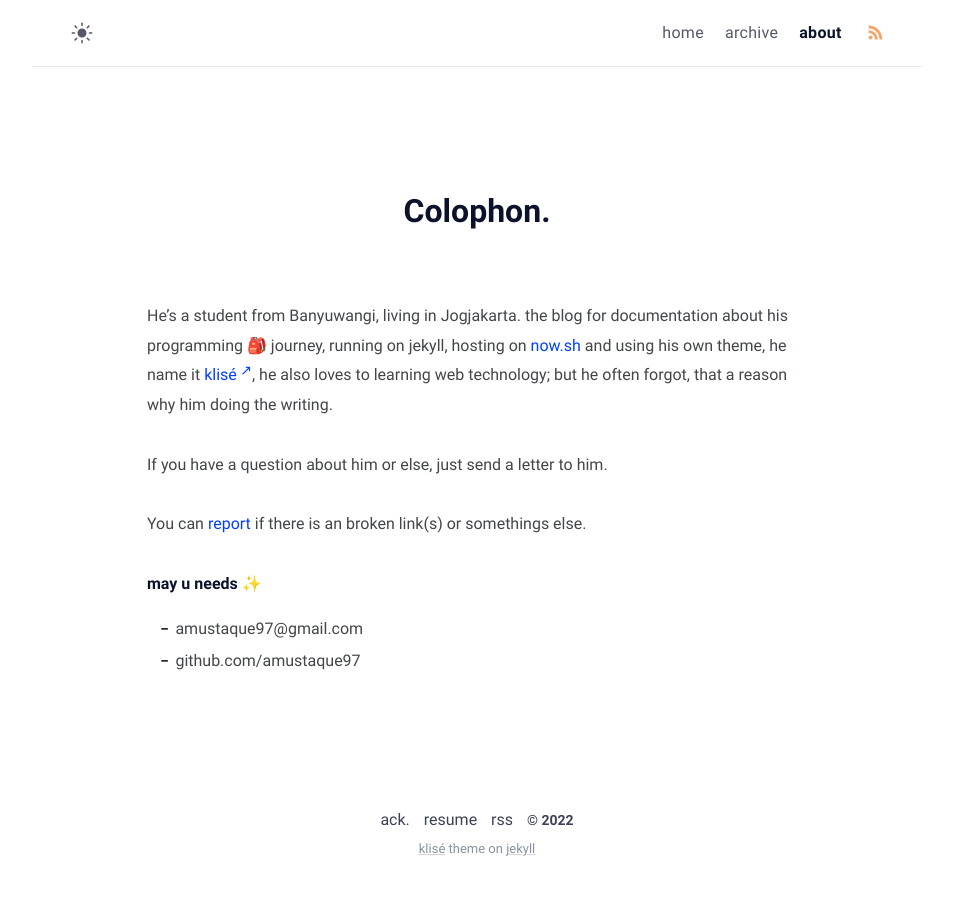
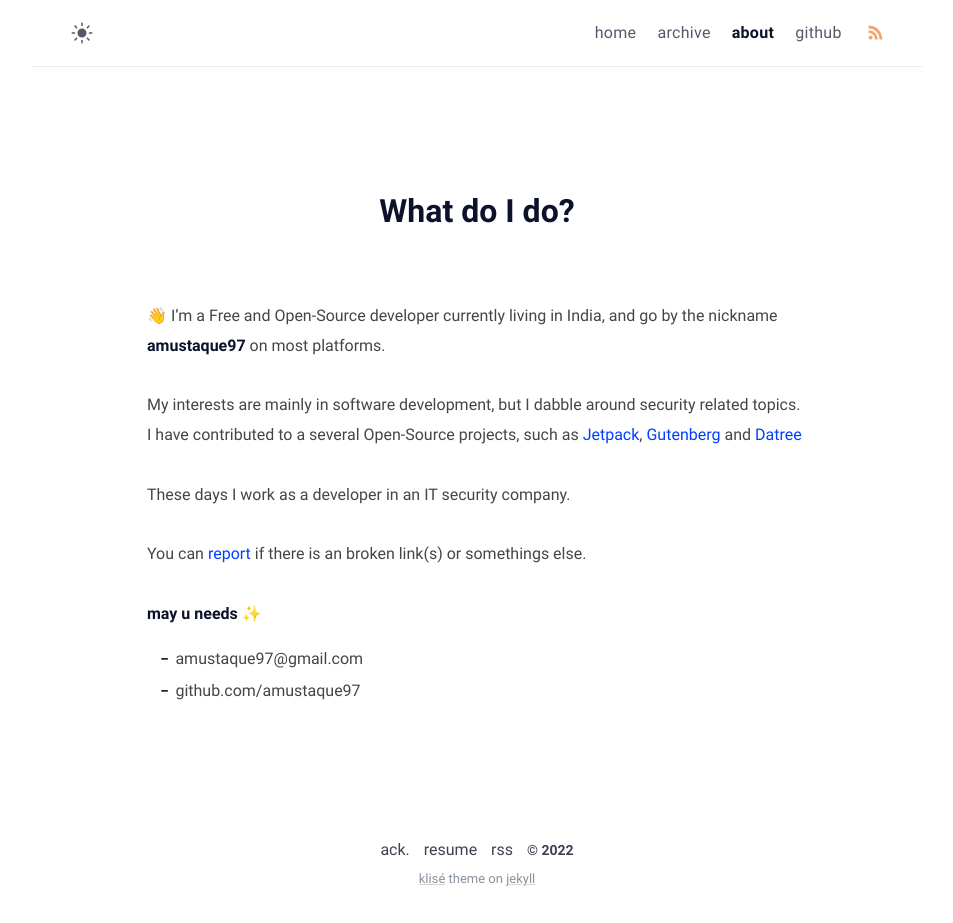
Before and after one commit to amustaque97/amustaque97.github.io, a Jekyll site: the page built from about.md, in a window 1280 px wide. Shown: the whole page, without its empty margins (163-1116 px from the left). Built offline with Jekyll 4.4.1, drawn with Linux system fonts in a browser that asks for light colours; before the commit the page ends 900 px from its top, so only the background shows below that.

Commit message:
add github menu link and update about page

```diff
--- a/_data/menus.yml
+++ b/_data/menus.yml
@@ -10,6 +10,10 @@
   url: /about/
   external: false # set true if you using external link, see below
 
+- title: github
+  url: https://github.com/amustaque97
+  external: true
+
 # Example:
 # - title: github
 #   url: https://github.com/piharpi/jekyll-klise
--- a/_layouts/page.html
+++ b/_layouts/page.html
@@ -31,7 +31,7 @@ layout: compress
   {% include navbar.html %}
   <div class="wrapper">
     <header class="header">
-      <h1 class="header-title center" itemprop="headline">{{ page.title | escape }}.</h1>
+      <h1 class="header-title center" itemprop="headline">{{ page.title | escape }}</h1>
     </header>
     <main class="page-content" aria-label="Content">
       {% include anchor_headings.html html=content anchorClass="anchor-head" beforeHeading=true h_min=4 h_max=4 %}
--- a/about.md
+++ b/about.md
@@ -1,16 +1,19 @@
 ---
-title: Colophon
+title: What do I do?
 permalink: /about/
 layout: page
-excerpt: Hello peeps, I'm student of computer science from Banyuwangi, living in Jogjakarta. This blog for documentation about my programming journey, running on jekyll, hosting on netlify and using my own simple theme.
+excerpt: Hello peeps, I'm a free and Open-Source developer currently living in India, and go by the nickname amustaque97 on most platforms.
 comments: false
 ---
 
-He's a student from Banyuwangi, living in Jogjakarta. the blog for documentation about his programming 🎒 journey, running on jekyll, hosting on [now.sh](http://now.sh) and using his own theme, he name it <a href="https://github.com/piharpi/jekyll-klise" target="_blank" rel="noopener">klisé</a>, he also loves to learning web technology; but he often forgot, that a reason why him doing the writing.
+👋 I’m a Free and Open-Source developer currently living in India, and go by the nickname **amustaque97** on most platforms.
 
-If you have a question about him or else, just send a letter to him.
+My interests are mainly in software development, but I dabble around security related topics.
+I have contributed to a several Open-Source projects, such as [Jetpack](https://github.com/Automattic/jetpack/pulls/amustaque97), [Gutenberg](https://github.com/WordPress/gutenberg/pulls/amustaque97) and [Datree](https://github.com/datreeio/datree/pulls/amustaque97)
 
-You can [report](http://github.com/piharpi/jekyll-klise/issues/new) if there is an broken link(s) or somethings else.
+These days I work as a developer in an IT security company.
+
+You can [report](https://github.com/amustaque97/amustaque97.github.io/issues/new/choose) if there is an broken link(s) or somethings else.
 
 **may u needs ✨**
 
```
